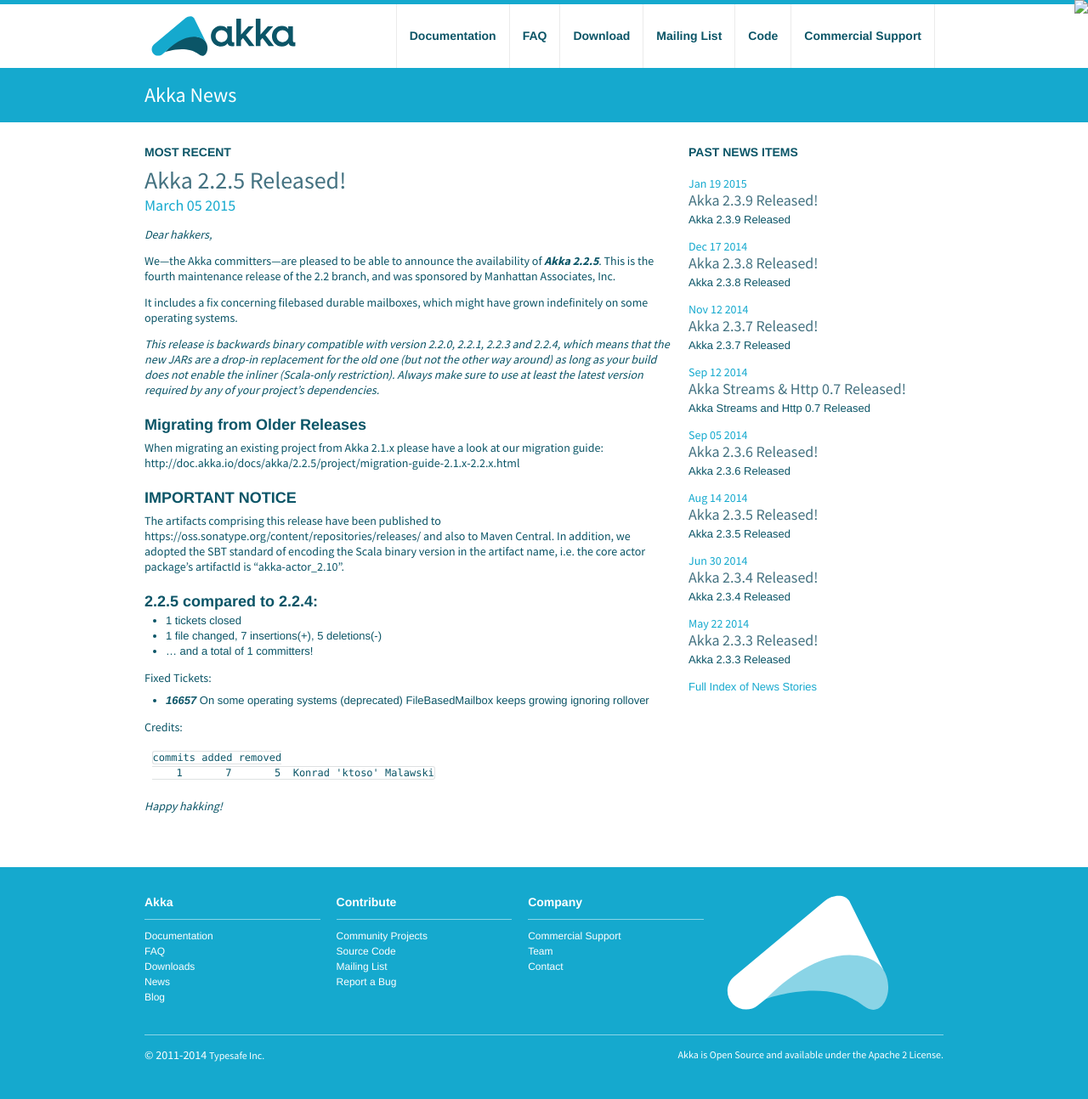
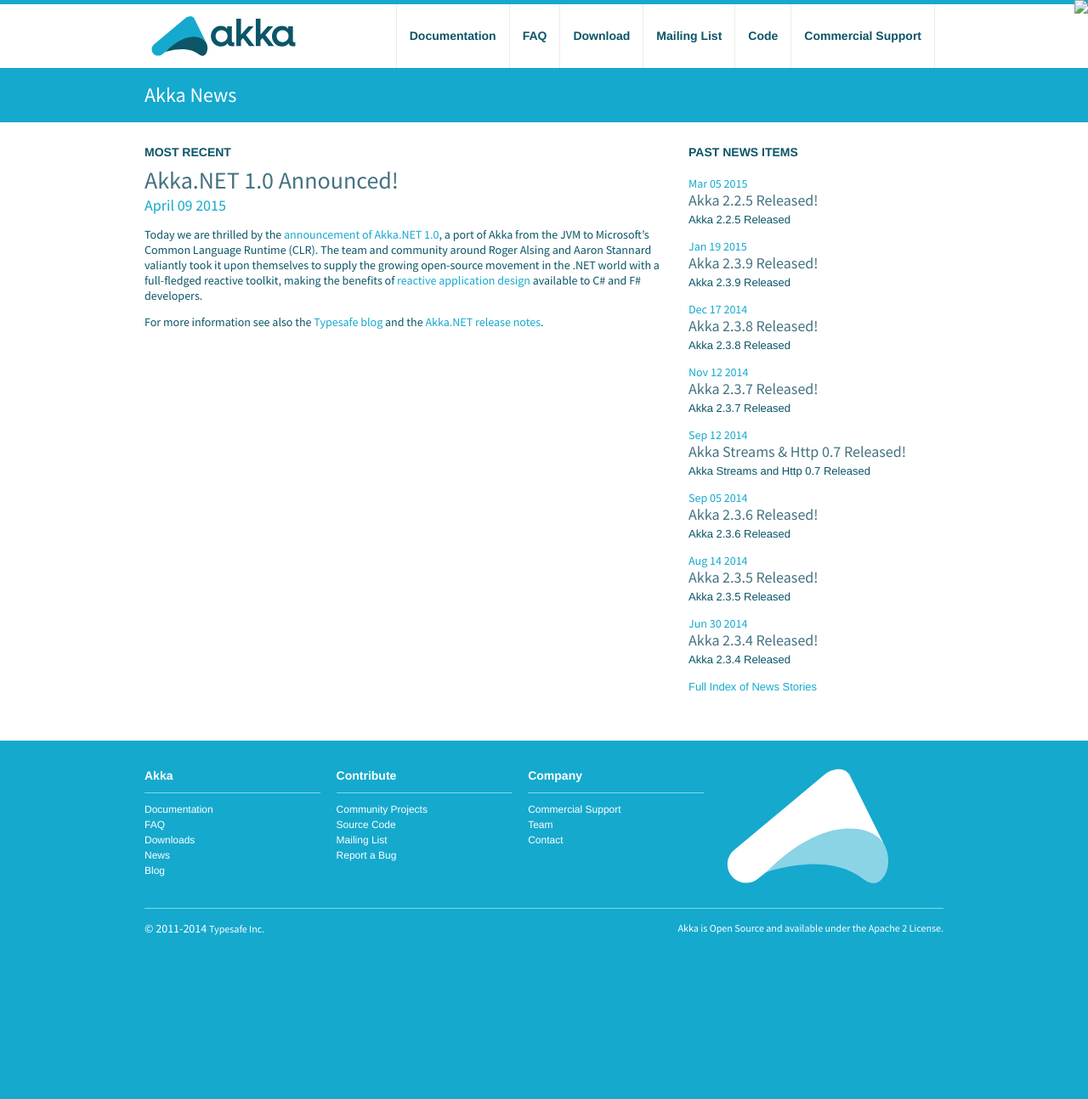
Before and after one commit to raboof/akka.github.com, a Jekyll site: the page built from news/index.md, in a window 1280 px wide. Shown: the whole page at 85% size. Built offline with Jekyll 4.4.1, drawn with Linux system fonts in a browser that asks for light colours; after the commit the page ends 1145 px from its top, so only the background shows below that.

Commit message:
add Akka.NET 1.0 news item

```diff
--- a/_includes/frontpage.html
+++ b/_includes/frontpage.html
@@ -5,7 +5,7 @@
 		<div class="row rel">
 			<div class="span4">
 				<div class="home-box">Build powerful concurrent & distributed applications<br/><span class="bold">more easily</span>.</div>
-        <div class="home-small-box">Akka is a toolkit and runtime<br/> for building highly concurrent,<br/> distributed, and resilient<br/> message-driven applications<br/> on the JVM.<br/><br/>The power of Akka is now available on the .NET Framework<br/>and Mono via the <a href="http://getakka.net">Akka.NET project</a>.</div>
+        <div class="home-small-box">Akka is a toolkit and runtime<br/> for building highly concurrent,<br/> distributed, and resilient<br/> message-driven applications<br/> on the JVM.<br/><br/>The power of Akka is also available on the .NET Framework<br/>and Mono via the <a href="http://getakka.net">Akka.NET project</a>.</div>
 			</div>
 			<div class="span8">
                 <nav class="social">
--- /dev/null
+++ b/news/_posts/2015-04-09-akka.net-1.0.md
@@ -0,0 +1,18 @@
+---
+layout: news
+title: Akka.NET 1.0 Announced!
+author: Dr. Roland Kuhn
+short: Akka ported to Microsoft’s CLR
+---
+
+Today we are thrilled by the
+[announcement of Akka.NET 1.0](http://petabridge.com/blog/akkadotnet-v1-live-reactive-model-comes-to-clr/),
+a port of Akka from the JVM to Microsoft’s Common Language Runtime (CLR). The
+team and community around Roger Alsing and Aaron Stannard valiantly took it
+upon themselves to supply the growing open-source movement in the .NET world
+with a full-fledged reactive toolkit, making the benefits of [reactive
+application design](http://www.reactivemanifesto.org/) available to C# and F#
+developers.
+
+For more information see also the [Typesafe blog](http://typesafe.com/blog/akka-net-the-reactive-story-continues-on-the-microsoft-clr)
+and the [Akka.NET release notes](https://github.com/akkadotnet/akka.net/releases).
```
